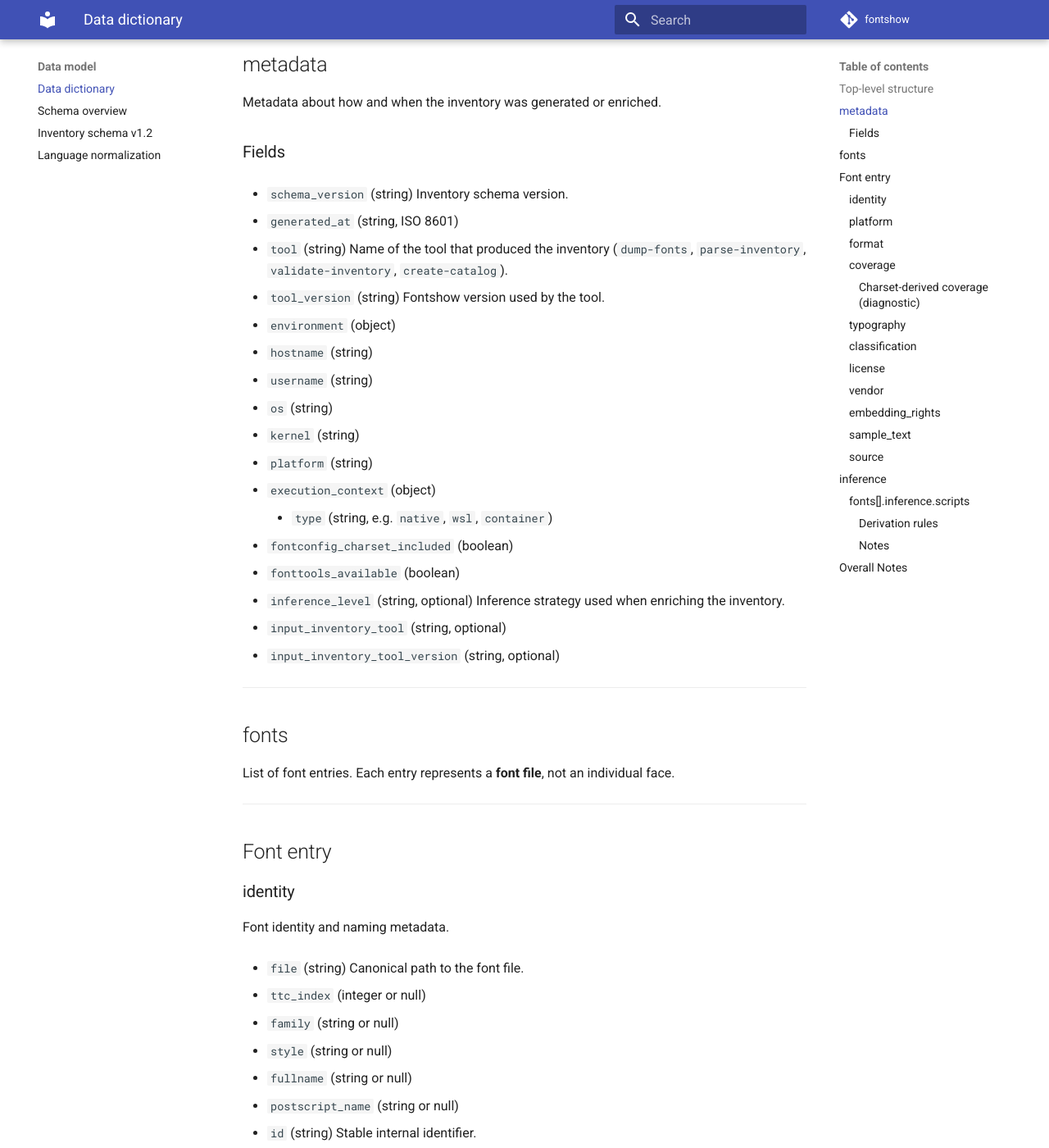
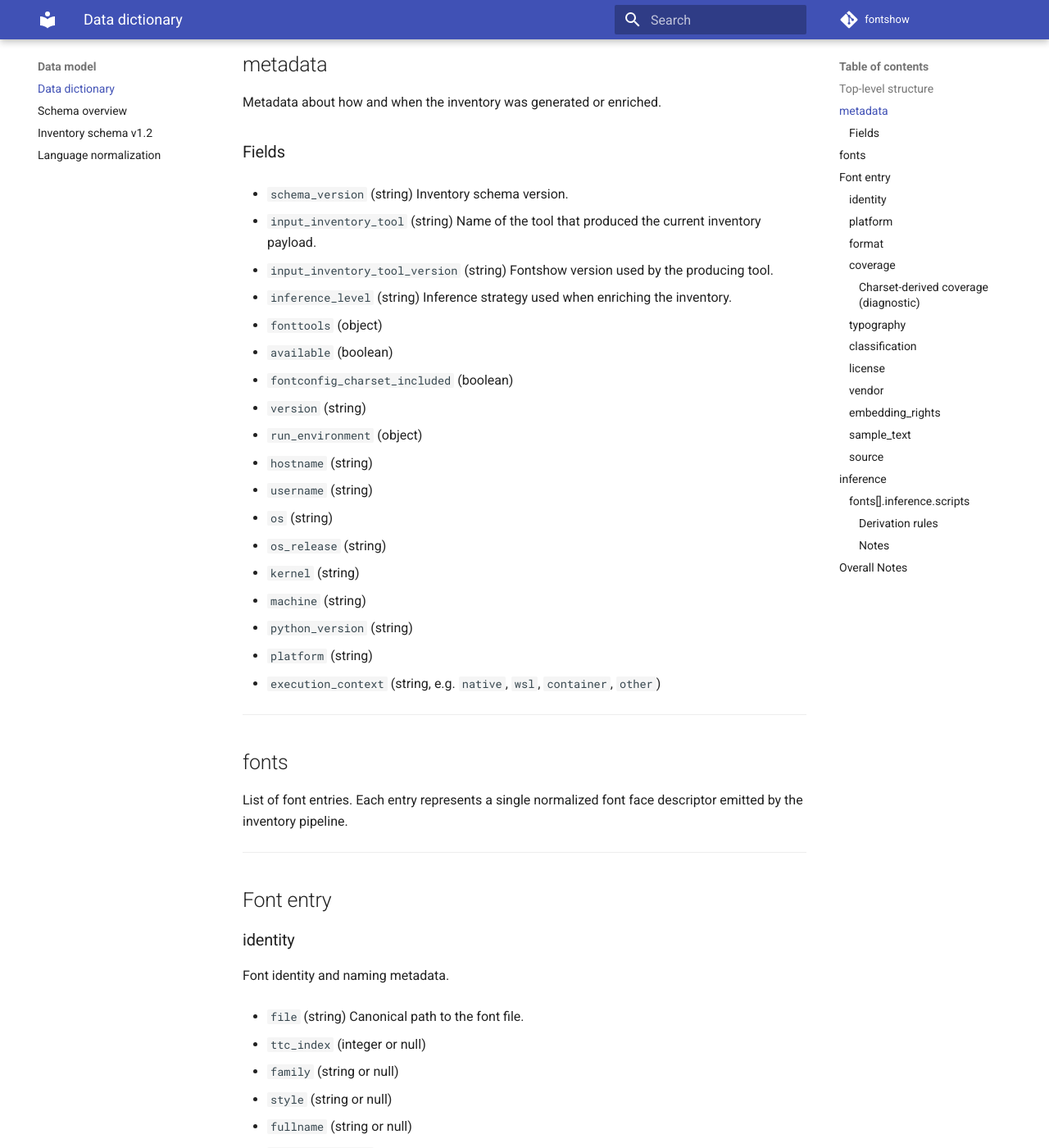
Before and after one commit to marco0560/Fontshow, an MkDocs documentation site: the page built from docs/data_dictionary.md, in a window 1280 px wide and 1400 px high, scrolled down 648 px. Shown: the whole window at 82% size. Built offline with MkDocs 1.6.1 and Material for MkDocs 9.7.7, drawn with Linux system fonts in a browser that asks for light colours; comment, search, counter and statistics services are not loaded.

Commit message:
docs(planning): close issue 38/51 with confirmation prompts
Align inventory documentation with the current schema v1.2
runtime metadata fields used by the merged main branch.

Add two post-close confirmation prompts for later execution
on real WSL and native Windows 11 environments.

Keep the Linux closing pass narrow and integration-focused
without reopening completed platform-specific work.

The data dictionary now documents run_environment and the
string execution_context contract emitted by inventories.

The new prompts are explicitly confirmation-only passes and
permit follow-up code changes only if a future runtime check
proves a regression on the then-current main branch.

Closes: #38 #51
Refs: ADR-0019

```diff
--- a/docs/data_dictionary.md
+++ b/docs/data_dictionary.md
@@ -32,40 +32,38 @@ Metadata about how and when the inventory was generated or enriched.
 - `schema_version` (string)
   Inventory schema version.
 
-- `generated_at` (string, ISO 8601)
+- `input_inventory_tool` (string)
+  Name of the tool that produced the current inventory payload.
 
-- `tool` (string)
-  Name of the tool that produced the inventory (`dump-fonts`,
-  `parse-inventory`, `validate-inventory`, `create-catalog`).
+- `input_inventory_tool_version` (string)
+  Fontshow version used by the producing tool.
 
-- `tool_version` (string)
-  Fontshow version used by the tool.
+- `inference_level` (string)
+  Inference strategy used when enriching the inventory.
 
-- `environment` (object)
+- `fonttools` (object)
+  - `available` (boolean)
+  - `fontconfig_charset_included` (boolean)
+  - `version` (string)
+
+- `run_environment` (object)
   - `hostname` (string)
   - `username` (string)
   - `os` (string)
+  - `os_release` (string)
   - `kernel` (string)
+  - `machine` (string)
+  - `python_version` (string)
   - `platform` (string)
-  - `execution_context` (object)
-    - `type` (string, e.g. `native`, `wsl`, `container`)
-
-- `fontconfig_charset_included` (boolean)
-
-- `fonttools_available` (boolean)
-
-- `inference_level` (string, optional)
-  Inference strategy used when enriching the inventory.
-
-- `input_inventory_tool` (string, optional)
-- `input_inventory_tool_version` (string, optional)
+  - `execution_context` (string, e.g. `native`, `wsl`, `container`, `other`)
 
 ---
 
 ## fonts
 
 List of font entries.
-Each entry represents a **font file**, not an individual face.
+Each entry represents a single normalized font face descriptor emitted by
+the inventory pipeline.
 
 ---
 
```
Also changed, not shown: devtools/codex_prompts/issue-38-wsl-confirmation.md (added, +42 -0 lines), devtools/codex_prompts/issue-51-win11-confirmation.md (added, +45 -0 lines).
